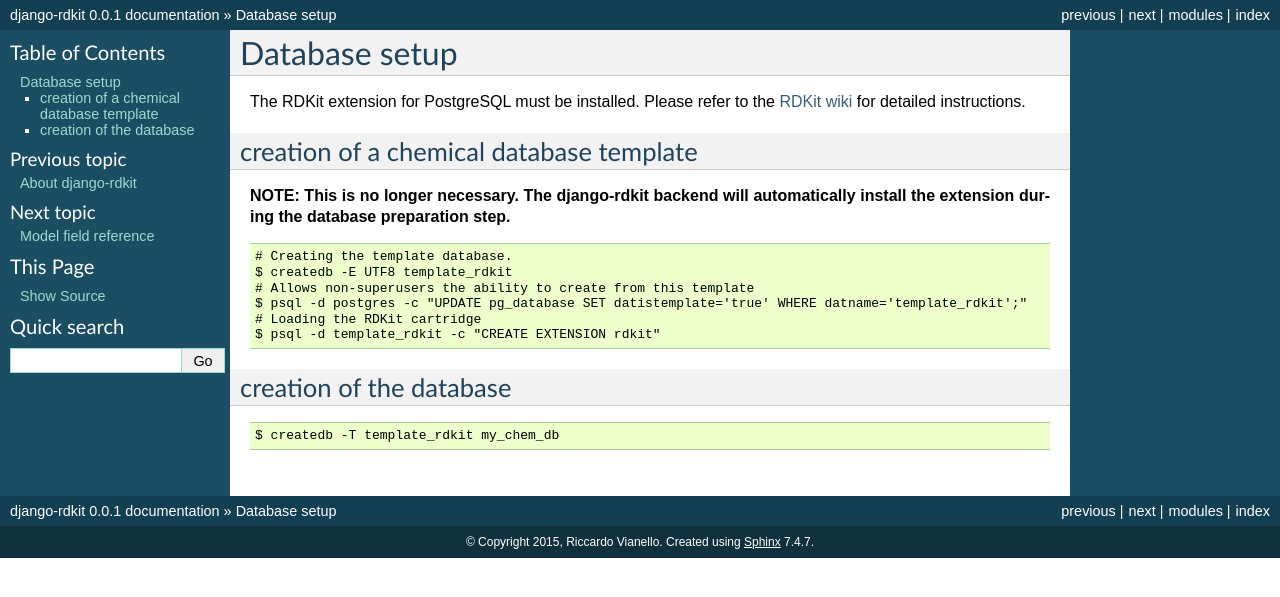
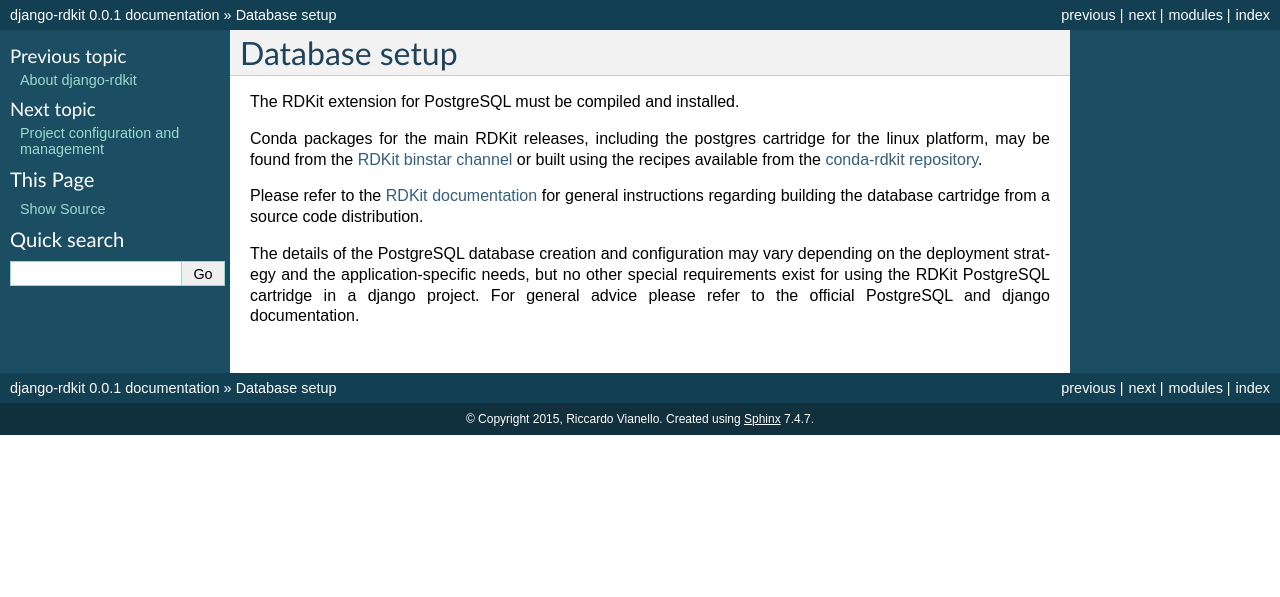
Before and after one commit to rdkit/django-rdkit, a Sphinx documentation site: the page built from docs/database_setup.rst, in a window 1280 px wide. Shown: the top 597 px of the page. Built offline with Sphinx 7.4.7, drawn with Linux system fonts in a browser that asks for light colours.

Commit message:
database and project settings documentation.

```diff
--- a/docs/database_setup.rst
+++ b/docs/database_setup.rst
@@ -1,25 +1,10 @@
 Database setup
 ==============
 
-The RDKit extension for PostgreSQL must be installed. Please refer to the `RDKit wiki <http://code.google.com/p/rdkit/wiki/BuildingTheCartridge>`_ for detailed instructions.
+The RDKit extension for PostgreSQL must be compiled and installed.
 
-creation of a chemical database template
-^^^^^^^^^^^^^^^^^^^^^^^^^^^^^^^^^^^^^^^^
+Conda packages for the main RDKit releases, including the postgres cartridge for the linux platform, may be found from the `RDKit binstar channel <https://conda.binstar.org/rdkit>`_ or built using the recipes available from the `conda-rdkit repository <https://github.com/rdkit/conda-rdkit>`_.
 
-**NOTE: This is no longer necessary. The django-rdkit backend will automatically install the extension during the database preparation step.**
+Please refer to the `RDKit documentation <http://code.google.com/p/rdkit/wiki/BuildingTheCartridge>`_ for general instructions regarding building the database cartridge from a source code distribution.
 
-::
-
-    # Creating the template database.
-    $ createdb -E UTF8 template_rdkit
-    # Allows non-superusers the ability to create from this template
-    $ psql -d postgres -c "UPDATE pg_database SET datistemplate='true' WHERE datname='template_rdkit';"
-    # Loading the RDKit cartridge
-    $ psql -d template_rdkit -c "CREATE EXTENSION rdkit"
-
-creation of the database
-^^^^^^^^^^^^^^^^^^^^^^^^
-
-::
-
-    $ createdb -T template_rdkit my_chem_db
+The details of the PostgreSQL database creation and configuration may vary depending on the deployment strategy and the application-specific needs, but no other special requirements exist for using the RDKit PostgreSQL cartridge in a django project. For general advice please refer to the official PostgreSQL and django documentation.
--- a/docs/index.rst
+++ b/docs/index.rst
@@ -13,6 +13,7 @@ Contents:
 
    introduction
    database_setup
+   project
    fields
    lookups
 
--- /dev/null
+++ b/docs/project.rst
@@ -0,0 +1,52 @@
+Project configuration and management
+====================================
+
+Compared to a regular django project using a postgresql database, using the RDKit cartridge mainly requires performing two additional operations.
+
+Firstly, it is necessary to have the cartidge installed in the configured database. This operation corresponds to executing the following SQL statement::
+
+  CREATE EXTENSION IF NOT EXISTS rdkit;
+
+Moreover, efficient execution of structure and fingerprint based search operations requires the creation of an additional GiST index::
+
+  CREATE INDEX index_name ON table_name USING GIST (column_name);
+
+Two different mechanism are provided that allow integrating these operations with the development of the django application (in contrast to performing them independently, as part of the database administration).
+
+
+The django-rdkit backend
+------------------------
+
+The ``django_rdkit`` package includes a custom database backend, implemented as a thin wrapper around the regular django ``postgresql_psycopg2`` backend. Usage is very simple and it just consists in configuring the database ``ENGINE`` settings as::
+
+    DATABASES={
+        "default": {
+            'ENGINE': 'django_rdkit.backend',
+	    ...
+	}
+    }
+
+
+In preparing the database the custom backend will transparently ensure that the RDKit cartridge is configured. In addition, the database schema editor will recognize the model fields implemented by the ``django_rdkit`` package and it will automatically include the creation of a corresponding GiST index everytime a chemical field is used (unless the field ``chem_index`` option is set as ``False``).
+
+
+Migration Operations
+--------------------
+
+.. module:: django_rdkit.operations
+
+.. currentmodule:: django_rdkit.operations
+
+Alternatively, it is possible to configure the project using the usual ``postgresql_psycopg2`` backend, and perform the same administration tasks with the help of some custom operations in the database migrations. In particular, two operations are implemented:
+
+
+.. class:: RDKitExtension( )
+
+An ``Operation`` subclass that will install the RDKit cartridge.
+
+
+.. class:: GiSTIndex(model_name, name, index_name=None)
+
+An ``Operation`` sublcass that wraps the management of a GiST index for field ``name`` of model ``model_name`` (please note that when the custom ``django_rdkit`` backend is not used the value of the ``chem_index`` field option has no effect). The optional ``index_name`` parameter allows customizing the name of the created index.
+
+Compared to using the ``django_rdkit`` custom backend described above, migration operations might provide some additional flexibility and a more precise control on when changes are applied to the schema (for example, the backend will add a GiST index only within the context of a model creation or field addition).
```
